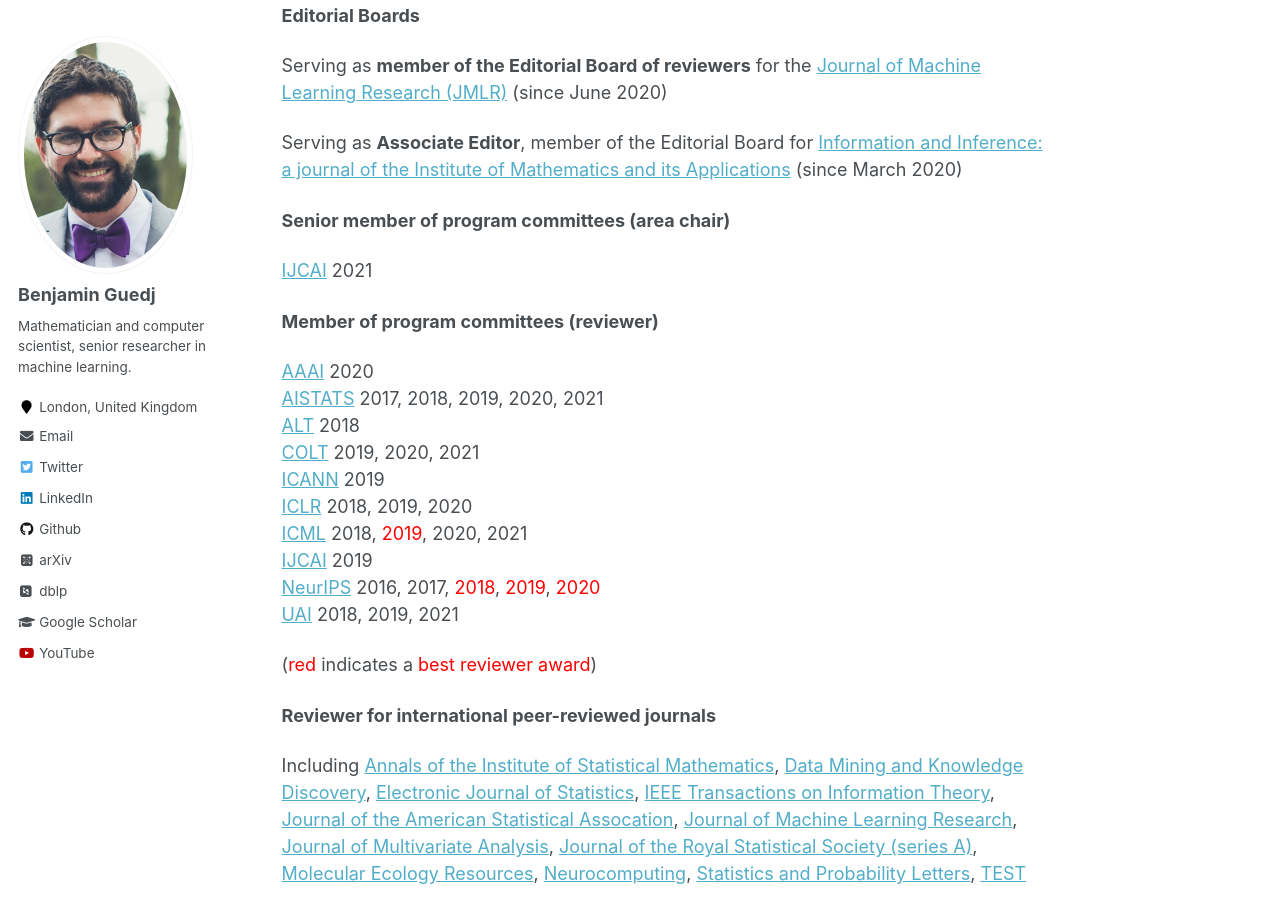
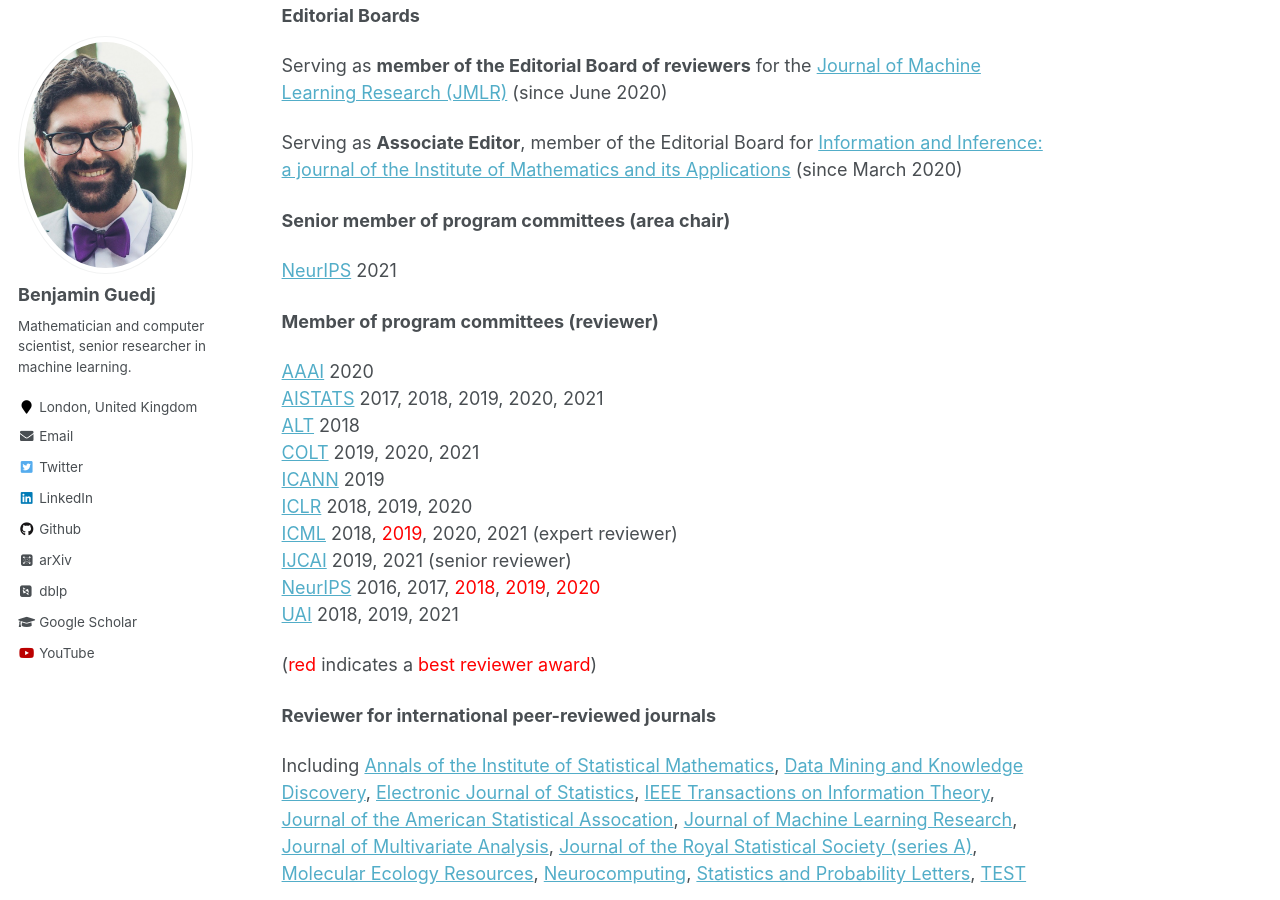
Before and after one commit to bguedj/bguedj.github.io, a Jekyll site: the page built from _pages/service.md, in a window 1280 px wide and 900 px high, scrolled down 508 px. Built offline with Jekyll 4.4.1, drawn with Linux system fonts in a browser that asks for light colours; some web fonts are replaced.

Commit message:
neurips 21 area chair

```diff
--- a/_pages/service.md
+++ b/_pages/service.md
@@ -24,7 +24,7 @@ Serving as **Associate Editor**, member of the Editorial Board for [Information
 
 **Senior member of program committees (area chair)**
 
-[IJCAI](https://www.ijcai.org) 2021
+[NeurIPS](https://neurips.cc) 2021
 
 **Member of program committees (reviewer)**
 
@@ -34,8 +34,8 @@ Serving as **Associate Editor**, member of the Editorial Board for [Information
 [COLT](http://learningtheory.org) 2019, 2020, 2021
 [ICANN](https://e-nns.org/) 2019
 [ICLR](https://iclr.cc) 2018, 2019, 2020
-[ICML](https://icml.cc) 2018, <span style="color:red">2019</span>, 2020, 2021
-[IJCAI](https://www.ijcai.org) 2019
+[ICML](https://icml.cc) 2018, <span style="color:red">2019</span>, 2020, 2021 (expert reviewer)
+[IJCAI](https://www.ijcai.org) 2019, 2021 (senior reviewer)
 [NeurIPS](https://neurips.cc) 2016, 2017, <span style="color:red">2018</span>, <span style="color:red">2019</span>, <span style="color:red">2020</span>
 [UAI](http://www.auai.org) 2018, 2019, 2021
 
```
